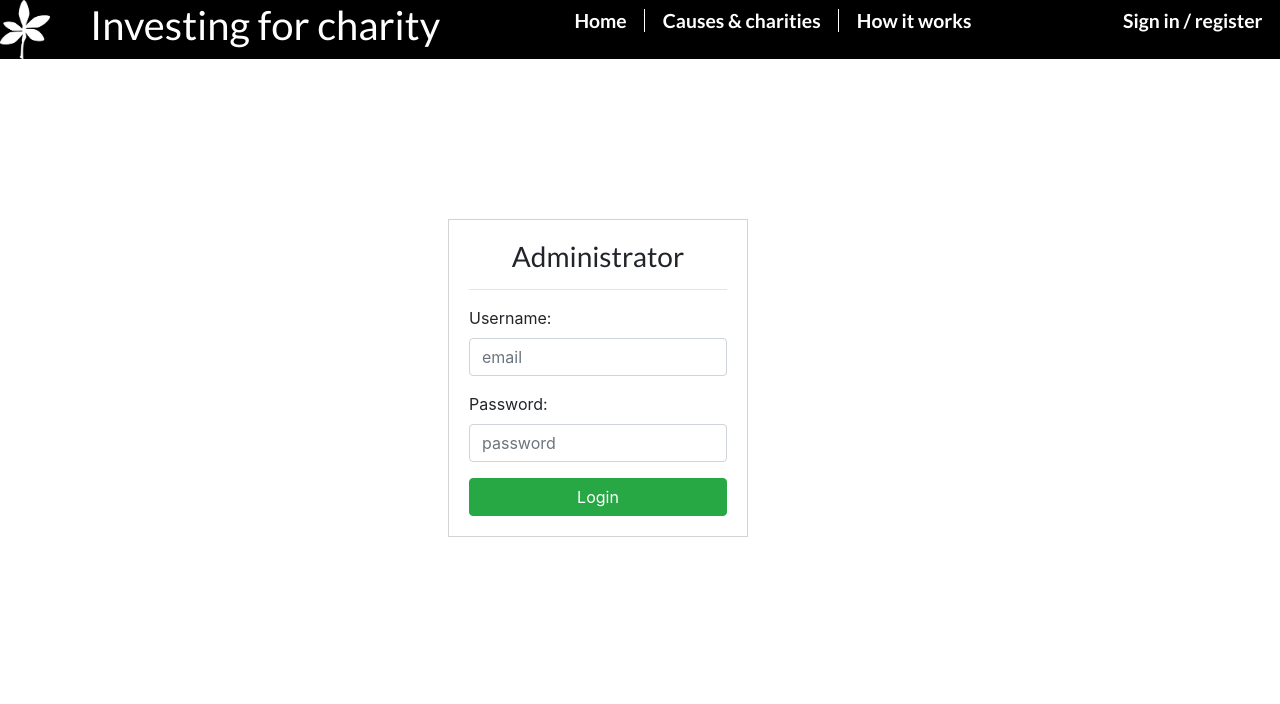
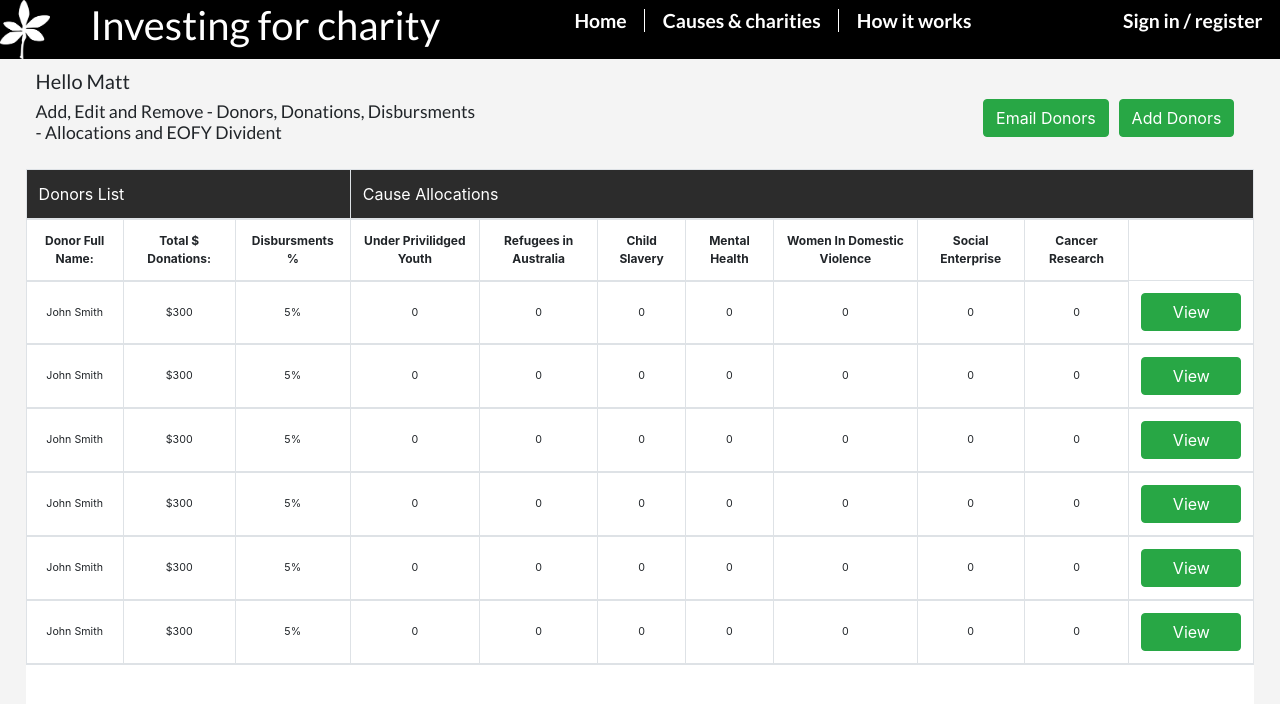
Before and after one commit to RHoKAustralia/investing-for-charity, a React (Create React App) app in the folder frontend/: page / in a window 1280 px wide. Shown: the top 704 px of the page. Built offline with nearby package versions, Linux system fonts and the light colour scheme.

Commit message:
add Donors List

```diff
--- a/frontend/src/App.js
+++ b/frontend/src/App.js
@@ -5,6 +5,7 @@ import './App.scss';
 import Header from './components/Header';
 import Home from './components/Home';
 import Login from './components/LoginForm'
+import DonorList from './components/DonorList'
 
 class App extends Component {
   render() {
@@ -16,7 +17,7 @@ class App extends Component {
             <Route exact path='/' component={Home}/>
           </Switch>
         </BrowserRouter>
-        <Login />
+        <DonorList />
       </div>
     );
   }
--- /dev/null
+++ b/frontend/src/components/DonorList/index.js
@@ -0,0 +1,138 @@
+import React from 'react';
+import { Button, Form, FormGroup, Label, Input } from 'reactstrap';
+import { Table } from 'reactstrap';
+
+let name = 'Matt';
+
+export default class DonorList extends React.Component {
+  render() {
+    return (
+      <div className="donerListBody">
+        <div className="headerSection">
+          <div className="headerLeft">
+            {' '}
+            <h5>Hello {name}</h5>
+            <p>
+              Add, Edit and Remove - Donors, Donations, Disbursments -
+              Allocations and EOFY Divident
+            </p>
+          </div>
+
+          <div className="headerRight">
+            <Button color="success" className="headerButton">
+              Email Donors
+            </Button>
+            <Button color="success">Add Donors</Button>
+          </div>
+        </div>
+        <div className="donorList">
+
+      <Table bordered>
+        <thead>
+            <tr class="tableTitle">
+                <td colspan="3">Donors List</td>
+                <td colspan="8">Cause Allocations</td>
+            </tr>
+          <tr className="tableHeader">
+            <th>Donor Full Name:</th>
+            <th>Total $ Donations:</th>
+            <th>Disbursments %</th>
+            <th>Under Privilidged Youth</th>
+            <th>Refugees in Australia</th>
+            <th>Child Slavery</th>
+            <th>Mental Health</th>
+            <th>Women In Domestic Violence</th>
+            <th>Social Enterprise</th>
+            <th>Cancer Research</th>
+          </tr>
+          <tr className="tableData">
+              <td>John Smith</td>
+              <td>$300</td>
+              <td>5%</td>
+              <td>0</td>
+              <td>0</td>
+              <td>0</td>
+              <td>0</td>
+              <td>0</td>
+              <td>0</td>
+              <td>0</td>
+              <td><Button color="success" className="tableViewButton">View</Button></td>
+          </tr>
+          <tr className="tableData">
+              <td>John Smith</td>
+              <td>$300</td>
+              <td>5%</td>
+              <td>0</td>
+              <td>0</td>
+              <td>0</td>
+              <td>0</td>
+              <td>0</td>
+              <td>0</td>
+              <td>0</td>
+              <td><Button color="success" className="tableViewButton">View</Button></td>
+          </tr>
+          <tr className="tableData">
+              <td>John Smith</td>
+              <td>$300</td>
+              <td>5%</td>
+              <td>0</td>
+              <td>0</td>
+              <td>0</td>
+              <td>0</td>
+              <td>0</td>
+              <td>0</td>
+              <td>0</td>
+              <td><Button color="success" className="tableViewButton">View</Button></td>
+          </tr>
+          <tr className="tableData">
+              <td>John Smith</td>
+              <td>$300</td>
+              <td>5%</td>
+              <td>0</td>
+              <td>0</td>
+              <td>0</td>
+              <td>0</td>
+              <td>0</td>
+              <td>0</td>
+              <td>0</td>
+              <td><Button color="success" className="tableViewButton">View</Button></td>
+          </tr>
+          <tr className="tableData">
+              <td>John Smith</td>
+              <td>$300</td>
+              <td>5%</td>
+              <td>0</td>
+              <td>0</td>
+              <td>0</td>
+              <td>0</td>
+              <td>0</td>
+              <td>0</td>
+              <td>0</td>
+              <td><Button color="success" className="tableViewButton">View</Button></td>
+          </tr>
+          <tr className="tableData">
+              <td>John Smith</td>
+              <td>$300</td>
+              <td>5%</td>
+              <td>0</td>
+              <td>0</td>
+              <td>0</td>
+              <td>0</td>
+              <td>0</td>
+              <td>0</td>
+              <td>0</td>
+              <td><Button color="success" className="tableViewButton">View</Button></td>
+          </tr>
+
+        </thead>
+        <tbody>
+
+        </tbody>
+      </Table>
+
+
+        </div>
+      </div>
+    );
+  }
+}
--- a/frontend/src/index.css
+++ b/frontend/src/index.css
@@ -31,3 +31,33 @@ code {
   text-align:center;
   font-style:bolder;
 }
+
+.headerButton{margin-right:10px;}
+
+.headerSection{padding:10px;overflow:hidden;background-color:#f4f4f4;}
+
+.headerLeft{
+  float:left;
+  width:35vw;
+}
+
+.headerRight{
+  float:right;
+  margin-top:30px;
+  margin-right:10px;
+}
+
+.donerListBody{padding-left:2vw;padding-right:2vw;background-color:#f4f4f4;}
+.donorList{background-color:white;min-height:80vh;}
+
+.tableHeader{font-size:9pt;text-align:center;}
+
+.tableData{font-size:8pt;text-align:center; }
+.tableData.tableData td{
+  vertical-align: middle;
+}
+
+.tableViewButton{width:100px;}
+.tableTitle{background-color:rgb(44, 44, 44);color:white;}
+
+.tableTitle td h5{vertical-align: middle;}
```
Also changed, not shown: frontend/src/components/LoginForm/index.js (line endings or trailing spaces).
